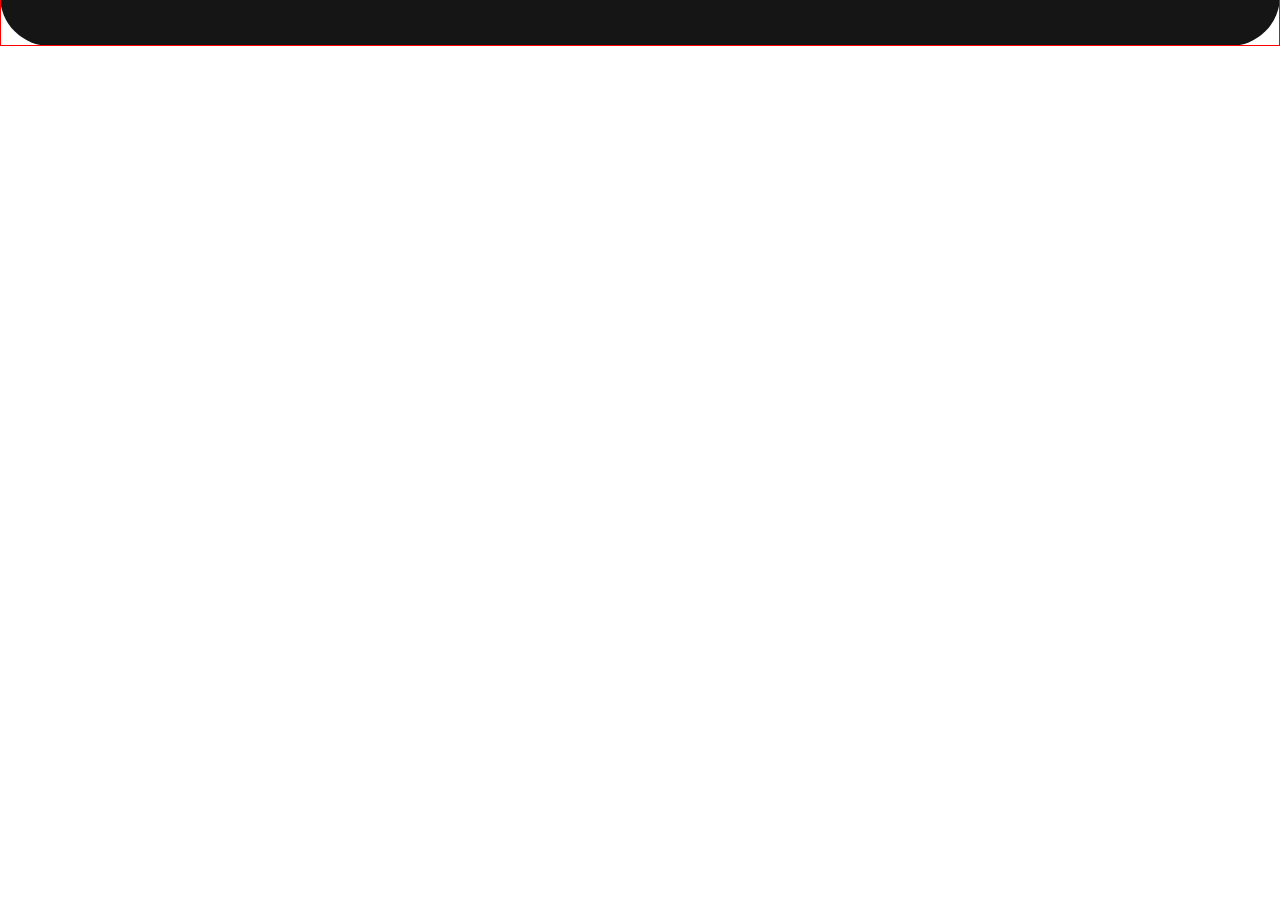
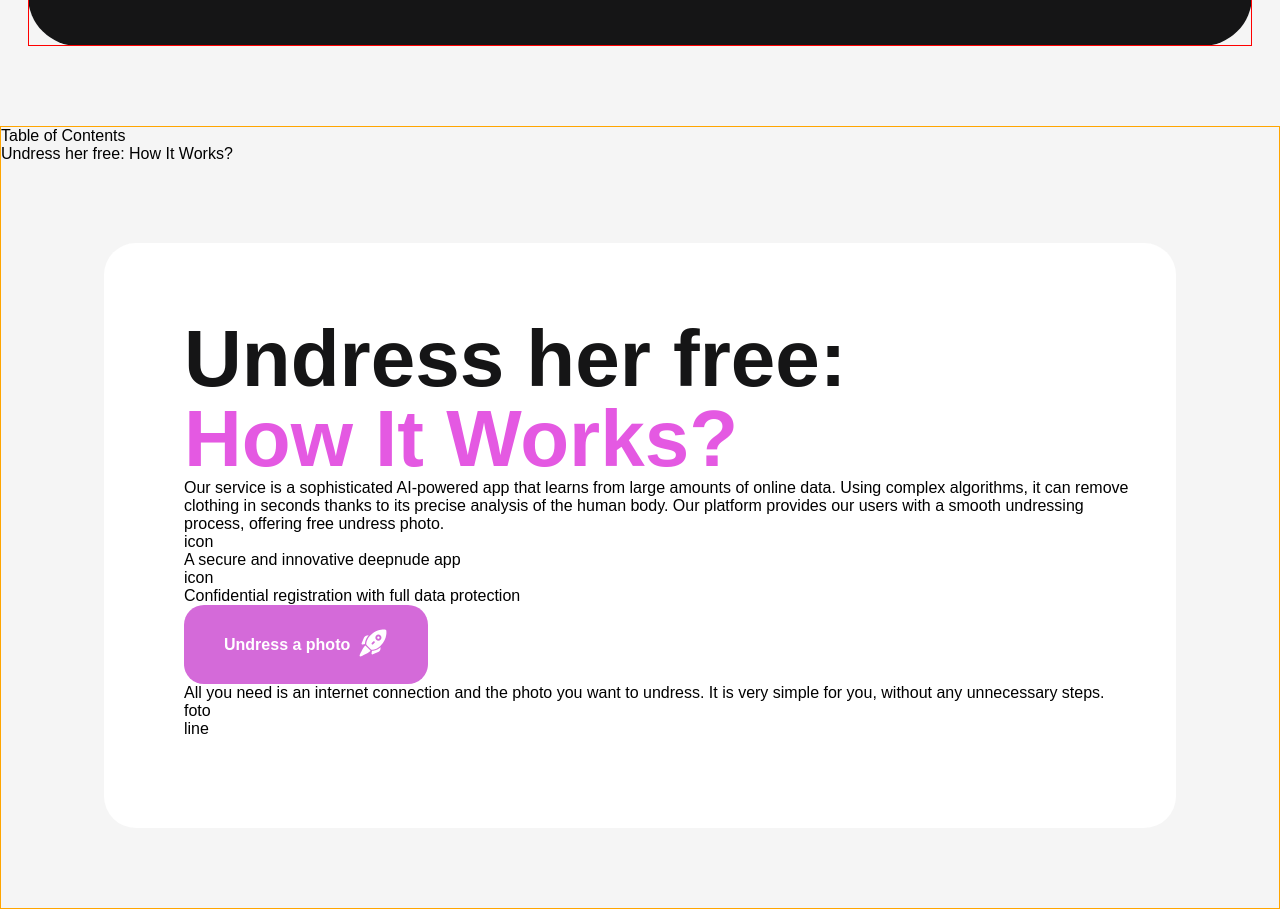
Before and after one commit to yulia463/adult-project, a Next.js app: page / in a window 1280 px wide. Shown: the part 1620-2529 px from the top of the page. Before the commit the page ends 1666 px from the top, so only its background shows below. Built offline with nearby package versions, Linux system fonts and the light colour scheme.

Commit message:
feat: add second screen

```diff
--- a/src/app/globals.css
+++ b/src/app/globals.css
@@ -8,6 +8,7 @@
   --color-blue: #0E61D9;
   --color-purple: #931B91;
   --color-white: #ffffff;
+  --color-container: #F5F5F5;
 }
 
 @media (prefers-color-scheme: dark) {
--- /dev/null
+++ b/src/app/page.module.scss
@@ -0,0 +1,3 @@
+.mainColor{
+  background-color: var(--color-container);
+}
--- a/src/app/page.tsx
+++ b/src/app/page.tsx
@@ -1,9 +1,12 @@
 import MainScreen from "@/components/MainScreen/MainScreen";
+import TableOfContents from "@/components/TableOfContents/TableOfContents";
+import styles from "./page.module.scss";
 
 export default function Home() {
   return (
-      <div>
+      <div className={styles.mainColor}>
         <MainScreen/>
+          <TableOfContents/>
       </div>
   );
 }
--- a/src/components/MainScreen/MainScreen.module.scss
+++ b/src/components/MainScreen/MainScreen.module.scss
@@ -1,10 +1,11 @@
-.container {
-  margin-top: 28px;
+.containerMainScreen {
   background-color: var(--color-black);
   border-radius: 32px;
+  margin: 28px 12px 40px 12px;
 
   @media (min-width: 600px) {
     border-radius: 50px;
+    margin: 28px 28px 80px 28px;
   }
 }
 
--- a/src/components/MainScreen/MainScreen.tsx
+++ b/src/components/MainScreen/MainScreen.tsx
@@ -6,7 +6,7 @@
 
 export default function MainScreen() {
     return (
-        <div className={styles.container}>
+        <div className={styles.containerMainScreen}>
             <div><HeaderForMainScreen/></div>
             <div className={styles.textContainer}>
                 <div className={styles.textRevolut}>Revolutionary AI</div>
--- a/src/components/TableOfContents/TableOfContents.module.scss
+++ b/src/components/TableOfContents/TableOfContents.module.scss
@@ -0,0 +1,40 @@
+.containerTableOfContents {
+  border: 1px solid orange;
+
+  @media (min-width: 769px) {
+  }
+}
+
+.whiteContainer{
+  display: flex;
+  flex-direction: column;
+  border-radius: 32px;
+  background-color: var(--color-white);
+  margin: 12px 40px;
+  padding: 20px 20px 0 20px;
+  gap: 20px;
+
+  @media (min-width: 769px) {
+    border-radius: 32px;
+    margin: 80px 103px;
+    padding: 76px 40px 90px 80px;
+    gap: 0;
+  }
+}
+.descriptionOfContainer{
+  font-size: 44px;
+  font-weight: 700;
+  line-height: 100%;
+  letter-spacing: 0;
+
+  @media (min-width: 769px) {
+    font-size: 80px;
+  }
+}
+.textUndress {
+  color: var(--color-black);
+}
+.textWorks{
+  color: var(--color-pink);
+
+}
--- a/src/components/TableOfContents/TableOfContents.tsx
+++ b/src/components/TableOfContents/TableOfContents.tsx
@@ -1,8 +1,39 @@
-import styles from "@/components/MainScreen/MainScreen.module.scss";
+import styles from "@/components/TableOfContents/TableOfContents.module.scss";
+import Button from "@/components/Button";
+import BigRocket from "@/app/svg/BigRocket";
 
 export default function TableOfContents() {
     return (
-        <div className={styles.container}>
+        <div className={styles.containerTableOfContents}>
+            <div>Table of Contents</div>
+            <div>Undress her free: How It Works?</div>
+            <div className={styles.whiteContainer}>
+                <div className={styles.descriptionOfContainer}>
+                    <div className={styles.textUndress}>Undress her free:</div>
+                    <div className={styles.textWorks}>How It Works?</div>
+                </div>
+
+                <div>
+                    Our service is a sophisticated AI-powered app that learns from large amounts of online data. Using
+                    complex algorithms, it can remove clothing in seconds thanks to its precise analysis of the human
+                    body.
+                    Our platform provides our users with a smooth undressing process, offering free undress photo.
+                </div>
+                <div>
+                    <div>icon</div>
+                    <div>A secure and innovative deepnude app</div>
+                    <div>icon</div>
+                    <div>Confidential registration with full data protection</div>
+                </div>
+                <div>
+                    <Button size="M" variant="pink" icon={BigRocket}>Undress a photo</Button>
+                </div>
+                <div>All you need is an internet connection and the photo you want to undress. It is very simple for
+                    you, without any unnecessary steps.
+                </div>
+                <div>foto</div>
+                <div>line</div>
+            </div>
         </div>
     );
 }
```
